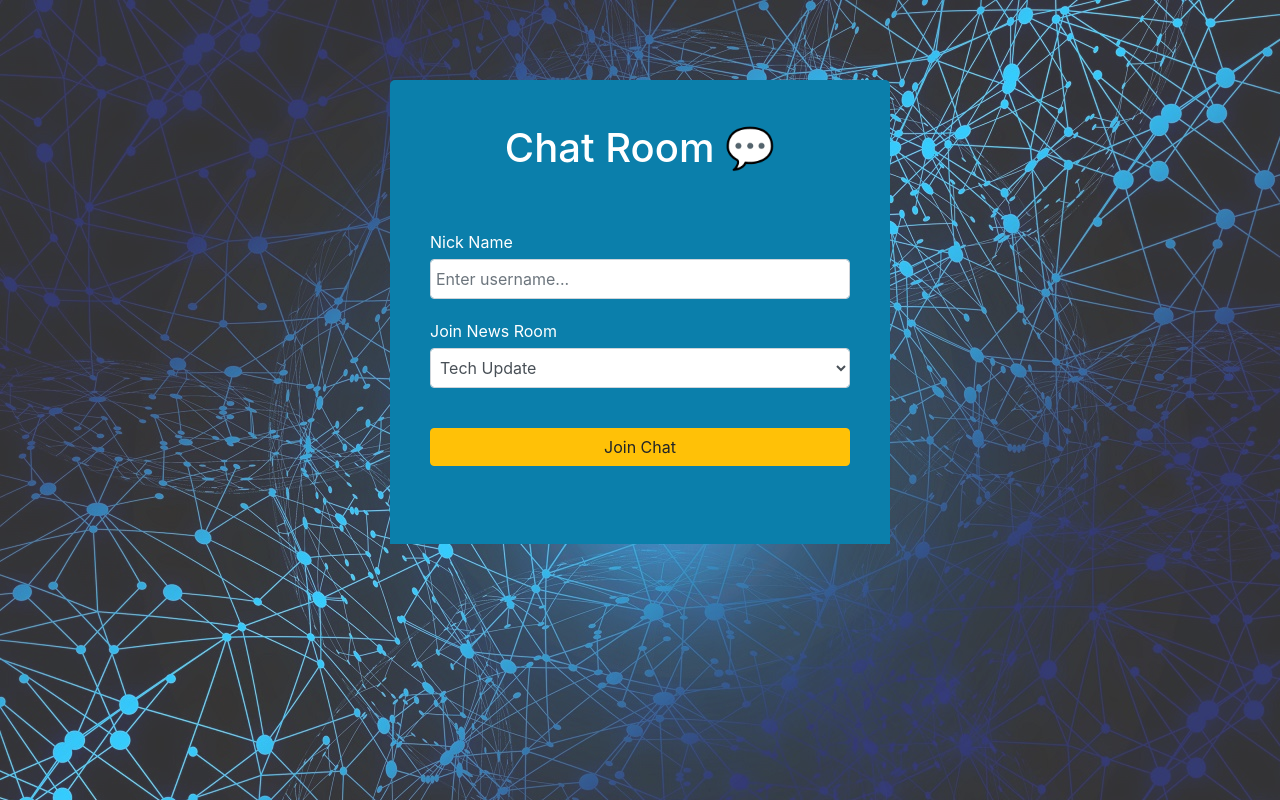
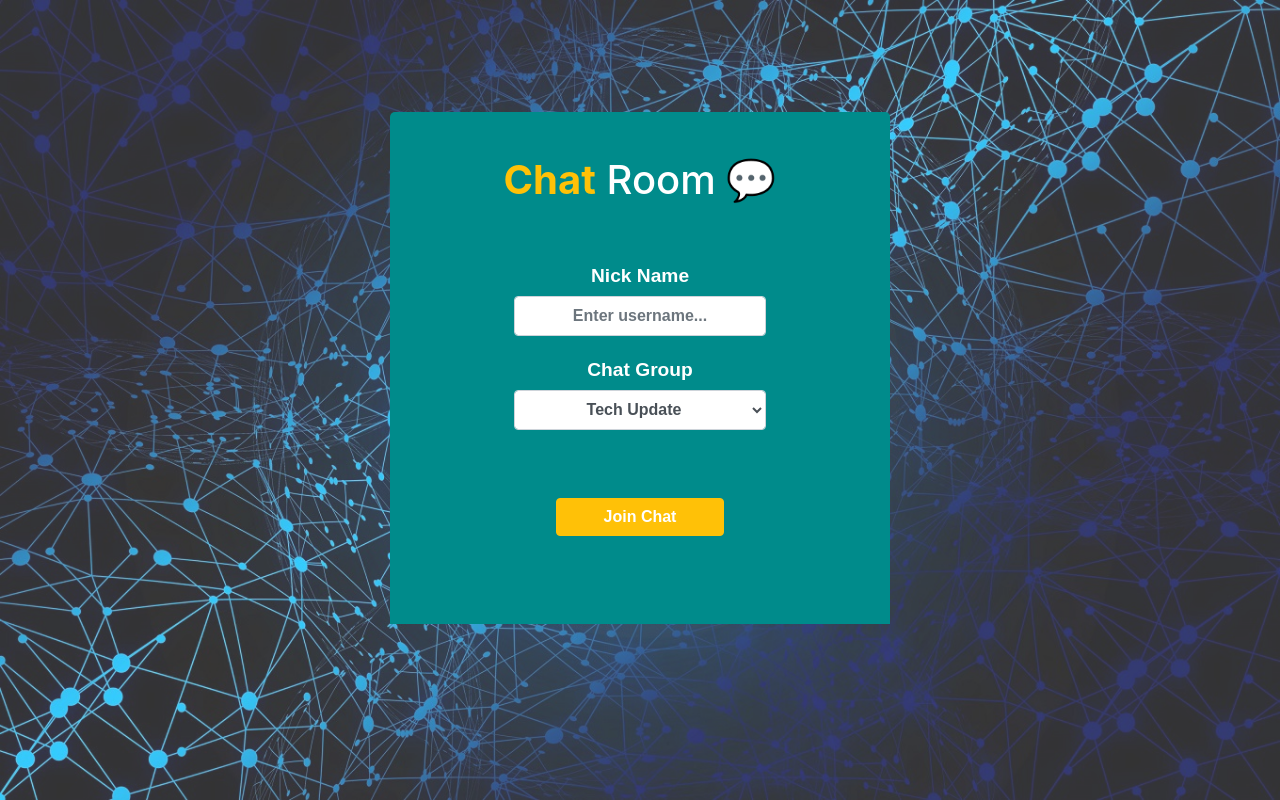
Before and after one commit to pushpendrakukreti/Chat-Room, a website: page public/index.html in a window 1280 px wide. Drawn offline with nearby package versions, Linux system fonts and the light colour scheme.

Commit message:
fixed chat room name & overall UI changes

```diff
--- a/public/css/style.css
+++ b/public/css/style.css
@@ -21,6 +21,7 @@ body {
 	/* margin: 20px; */
 	/* background-color: pink; */
 	background: linear-gradient(rgba(255, 255, 255, .2), rgba(255, 255, 255, .2)), url("../images/chatbot.jpg");
+	background-size: cover;
 }
 
 ul {
@@ -40,7 +41,7 @@ a {
 	font-size: 17px;
 	background-color: #ffc107;
 	color: black;
-	border-radius: 30px;
+	border-radius: 5px;
 }
 
 /* Chat Page */
@@ -62,19 +63,19 @@ a {
 	display: flex;
 	align-items: center;
 	justify-content: space-between;
-	background-color: #0b7fab;
+	background-color: darkcyan;
 	;
 }
 
 .chat-main {
-	background-color: #0b7fab;
+	background-color: darkcyan;
 	display: grid;
 	grid-template-columns: 1fr 3fr;
 	height: 400px;
 }
 
 .chat-sidebar {
-	background-color: #0b7fab;
+	background-color: darkcyan;
 	color: #fff;
 	padding: 20px 20px 60px;
 	overflow-y: auto;
@@ -149,21 +150,22 @@ a {
 
 .chat-form-container {
 	padding: 20px 30px;
-	background-color: #0b7fab;
+	background-color: darkcyan;
 }
 
 .chat-form-container form {
 	display: flex;
-	width: 80%;
+	width: 78%;
 	text-align: right;
 	flex-direction: row-reverse;
-	margin-left: 22%;
+	margin-left: 24%;
 }
 
 .chat-form-container input[type='text'] {
 	margin-left: 1%;
 	font-size: 16px;
-	padding: 5px;
+	font-weight: bold;
+	padding: 15px;
 	height: 40px;
 	flex: 1;
 	border-radius: 5px;
@@ -173,18 +175,17 @@ a {
 .chat-form-container button {
 	border: #0b7fab;
 	border-radius: 5px;
-
 }
 
 /* Join Page */
 .join-container {
 	max-width: 500px;
-	margin: 80px auto;
+	margin: 14vh auto;
 	color: #fff;
 }
 
 .join-header {
-	background: #0b7fab;
+	background: darkcyan;
 	text-align: center;
 	padding: 20px;
 	/* background: var(--dark-color-a); */
@@ -193,8 +194,11 @@ a {
 }
 
 .join-main {
-	background: #0b7fab;
+	background: darkcyan;
 	padding: 30px 40px;
+	font-size: larger;
+	font-family: Arial, Helvetica, sans-serif;
+	font-weight: 800;
 }
 
 .join-main p {
@@ -203,6 +207,9 @@ a {
 
 .join-main .form-control {
 	margin-bottom: 20px;
+	width: 60% !important;
+	font-family: Arial, Helvetica, sans-serif;
+	font-weight: 600;
 }
 
 .join-main label {
@@ -238,3 +245,9 @@ a {
 		display: none;
 	}
 }
+
+.liUsers{
+	font-size: 105%;
+	font-family: Arial, Helvetica, sans-serif;
+	font-weight: 700;
+}
--- a/public/index.html
+++ b/public/index.html
@@ -1,15 +1,12 @@
 <!DOCTYPE html>
 <html lang="en">
+
 <head>
 	<meta charset="UTF-8" />
 	<meta name="viewport" content="width=device-width, initial-scale=1.0" />
 	<meta http-equiv="X-UA-Compatible" content="ie=edge" />
-		<link
-			rel="stylesheet"
-			href="https://cdnjs.cloudflare.com/ajax/libs/font-awesome/5.12.1/css/all.min.css"
-			integrity="sha256-mmgLkCYLUQbXn0B1SRqzHar6dCnv9oZFPEC1g1cwlkk="
-			crossorigin="anonymous"
-		/>
+	<link rel="stylesheet" href="https://cdnjs.cloudflare.com/ajax/libs/font-awesome/5.12.1/css/all.min.css"
+		integrity="sha256-mmgLkCYLUQbXn0B1SRqzHar6dCnv9oZFPEC1g1cwlkk=" crossorigin="anonymous" />
 	<link rel="stylesheet" href="css/style.css" />
 	<title> 💬 Chat room App</title>
 	<link rel="stylesheet" href="https://maxcdn.bootstrapcdn.com/bootstrap/4.5.2/css/bootstrap.min.css">
@@ -17,38 +14,40 @@
 	<script src="https://cdnjs.cloudflare.com/ajax/libs/popper.js/1.16.0/umd/popper.min.js"></script>
 	<script src="https://maxcdn.bootstrapcdn.com/bootstrap/4.5.2/js/bootstrap.min.js"></script>
 </head>
+
 <body>
-		<div class="join-container">
+	<div class="join-container text-center">
 		<header class="join-header">
 			<br>
-				<h1> Chat Room 💬</h1>
+			<h1> <b style="color: #ffc107;">Chat</b> Room 💬</h1>
 		</header>
 		<main class="join-main">
 			<form action="chat.html">
 				<div>
+					<center>
 						<label for="username">Nick Name</label>
-						<input class="form-control"
-							type="text"
-							name="username"
-							id="username"
-							placeholder="Enter username..."
-							required
-						/>
+						<input class="form-control text-center" type="text" name="username" id="username"
+							placeholder="Enter username..." required />
+					</center>
 				</div>
 				<div>
-						<label for="room">Join News Room</label>
-						<select name="room" id="room" class="form-control">
-							<option value="Techupdate">Tech Update </option>
-							<option value="EnvironmentNews">Environment Update</option>
-							<option value="CryptoNews">Crypto Currency Update</option>
-							<option value="ShareMarket">Share Market Update</option>
-							<option value="EntertainmentNews">Entertainment Update</option>
+					<center>
+						<label for="room">Chat Group</label>
+						<select name="room" id="room" class="form-control text-center">
+							<option value="Tech News">Tech Update </option>
+							<option value="Environment News">Environment Update</option>
+							<option value="Crypto News">Crypto Currency Update</option>
+							<option value="Share Market News">Share Market Update</option>
+							<option value="Entertainment News">Entertainment Update</option>
 						</select>
+					</center>
 				</div>
-					<button type="submit" class="btn btn-warning">Join Chat</button>
+				<br>
+				<button type="submit" class="btn btn-warning" style="width: 40%;font-weight: 800;color: white;">Join Chat</button>
 			</form>
 			<br><br>
 		</main>
 	</div>
 </body>
+
 </html>
--- a/public/js/main.js
+++ b/public/js/main.js
@@ -75,7 +75,8 @@ function outputUsers(users) {
   userList.innerHTML = '';
   users.forEach((user) => {
     const li = document.createElement('li');
-    li.innerText = "😋"+user.username;
+    li.className = "liUsers";
+    li.innerText = "🤖 "+user.username;
     userList.appendChild(li);
   });
 }
--- a/server.js
+++ b/server.js
@@ -28,7 +28,7 @@ io.on('connection', socket => {
 
     // Welcome current user
     socket.emit('message', formatMessage(botName, 'Hi ' + username +
-    ', Welcome to 💬 Chatroom. \nStart a conversation here people will join later🙂.'));
+    ', Welcome to 💬 Chatroom! \nStart a conversation here people will join later🙂'));
 
 
     // Broadcast when a user connects
```
Also changed, not shown: public/chat.html (+2 -2 lines), README.md. Lines whose indentation alone changed are shown as unchanged.
